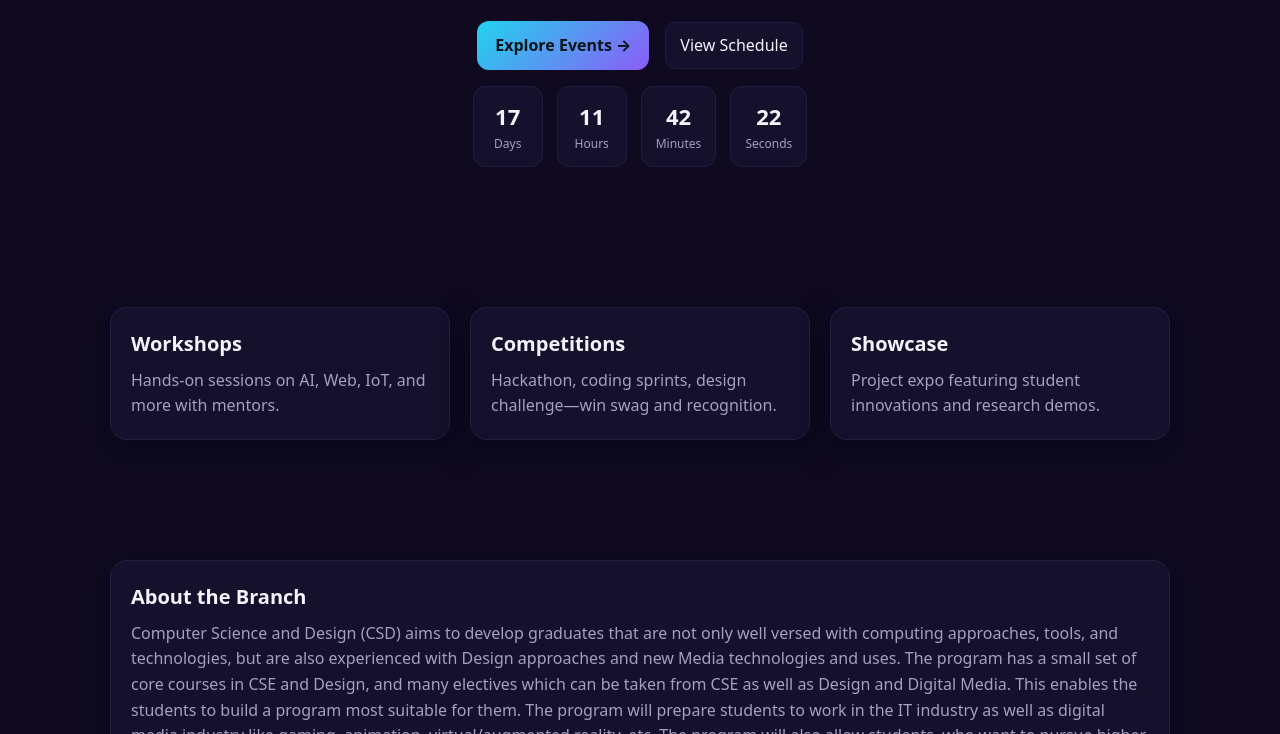
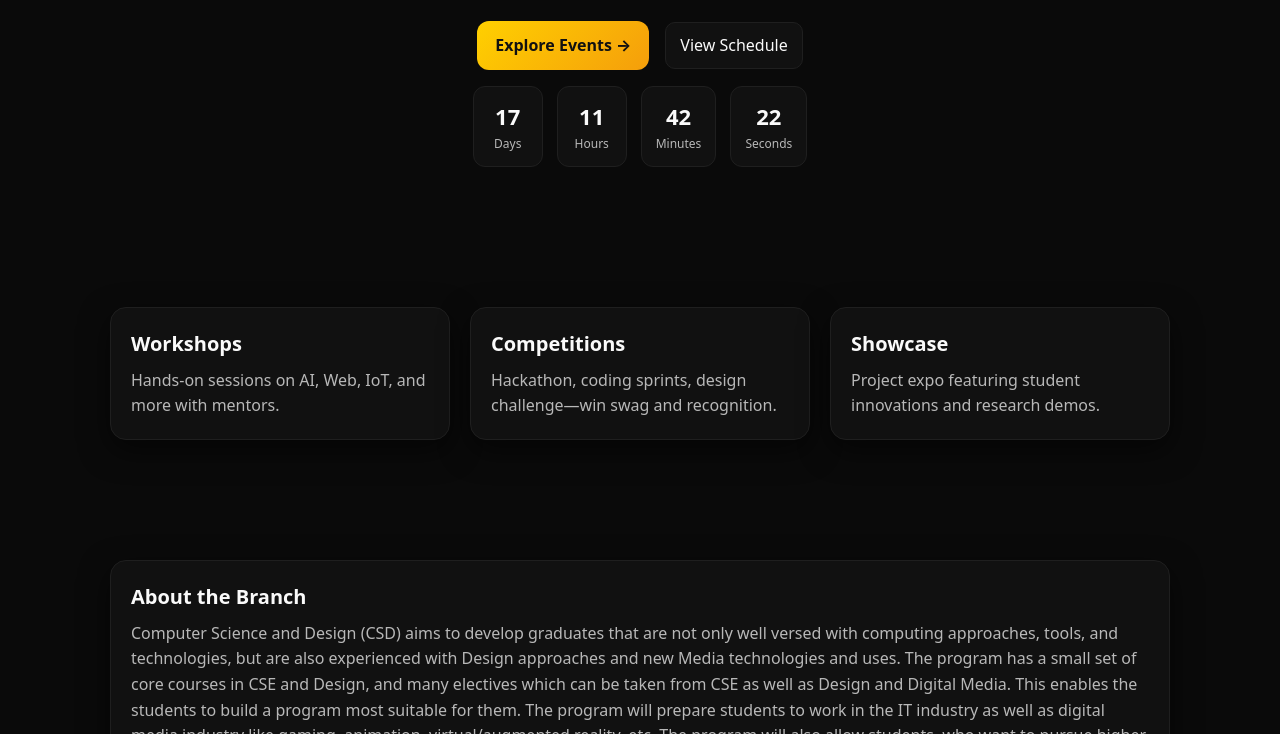
Before and after one commit to PadalaTanish30/cosmog-2K25, a plain HTML site: page index.html in a window 1280 px wide. Shown: the part 308-1042 px from the top of the page. Drawn offline with Linux system fonts and the light colour scheme.

Commit message:
feat(theme): switch to black + yellow palette

```diff
--- a/assets/css/styles.css
+++ b/assets/css/styles.css
@@ -1,29 +1,29 @@
 /* Base Theme */
 :root {
-  /* New palette: deep purple + teal */
-  --bg: #0f0a1f;
-  --panel: #15102b;
-  --text: #f4f3ff;
-  --muted: #a4a0bf;
-  --brand: #22d3ee;   /* teal */
-  --brand-2: #8b5cf6; /* violet */
-  --accent: #f59e0b;  /* amber */
-  --danger: #f43f5e;  /* rose */
-  --border: #241c3f;
-  --shadow: 0 10px 30px rgba(2, 6, 23, .5);
+  /* Black + Yellow palette */
+  --bg: #0a0a0a;
+  --panel: #111111;
+  --text: #fafafa;
+  --muted: #b8b8b8;
+  --brand: #ffd000;   /* bright yellow */
+  --brand-2: #f59e0b; /* warm amber */
+  --accent: #f59e0b;
+  --danger: #ef4444;
+  --border: #1f1f1f;
+  --shadow: 0 10px 30px rgba(0,0,0,.55);
 }
 
 /* Light mode */
 .light {
-  --bg: #f8fafc;
+  --bg: #fffbe6;     /* light warm background */
   --panel: #ffffff;
-  --text: #0b1220;
-  --muted: #5b6472;
-  --brand: #0891b2;
-  --brand-2: #6d28d9;
-  --accent: #b45309;
+  --text: #111111;
+  --muted: #616161;
+  --brand: #ca8a04;   /* yellow-700 */
+  --brand-2: #d97706; /* orange-600 */
+  --accent: #a16207;
   --danger: #b91c1c;
-  --border: #e6e7ef;
+  --border: #f1e9b8;
   --shadow: 0 10px 30px rgba(2,6,23,.08);
 }
 
@@ -45,7 +45,7 @@ img { max-width: 100%; display: block; }
 /* Navbar */
 .navbar {
   position: sticky; top: 0; z-index: 50;
-  background: rgba(10,10,25,.6);
+  background: rgba(0,0,0,.6);
   backdrop-filter: saturate(1.2) blur(8px);
   border-bottom: 1px solid var(--border);
 }
@@ -77,7 +77,7 @@ section { padding: 60px 0; }
 .hero { padding: 80px 0; text-align: center; }
 .hero h1 { font-size: 42px; margin: 0 0 12px; }
 .hero p { color: var(--muted); margin: 0 auto 24px; max-width: 700px; }
-.cta { display: inline-flex; align-items: center; gap: 10px; background: linear-gradient(135deg, var(--brand), var(--brand-2)); color: #031318; padding: 12px 18px; border-radius: 12px; font-weight: 700; border: none; cursor: pointer; }
+.cta { display: inline-flex; align-items: center; gap: 10px; background: linear-gradient(135deg, var(--brand), var(--brand-2)); color: #111111; padding: 12px 18px; border-radius: 12px; font-weight: 700; border: none; cursor: pointer; }
 .subtle { background: transparent; color: var(--text); border: 1px solid var(--border); }
 
 /* Grid */
@@ -109,7 +109,7 @@ input, textarea, select { width: 100%; padding: 10px 12px; background: var(--pan
 label { font-size: 14px; color: var(--muted); }
 .btn-row { display: flex; gap: 10px; }
 .btn { display: inline-flex; align-items: center; gap: 10px; border: 1px solid var(--border); background: var(--panel); color: var(--text); border-radius: 10px; padding: 10px 14px; cursor: pointer; }
-.btn.primary { background: linear-gradient(135deg, var(--brand), var(--brand-2)); color: #031318; border-color: transparent; font-weight: 700; }
+.btn.primary { background: linear-gradient(135deg, var(--brand), var(--brand-2)); color: #111111; border-color: transparent; font-weight: 700; }
 .note { color: var(--muted); font-size: 14px; }
 
 /* Badges */
```
